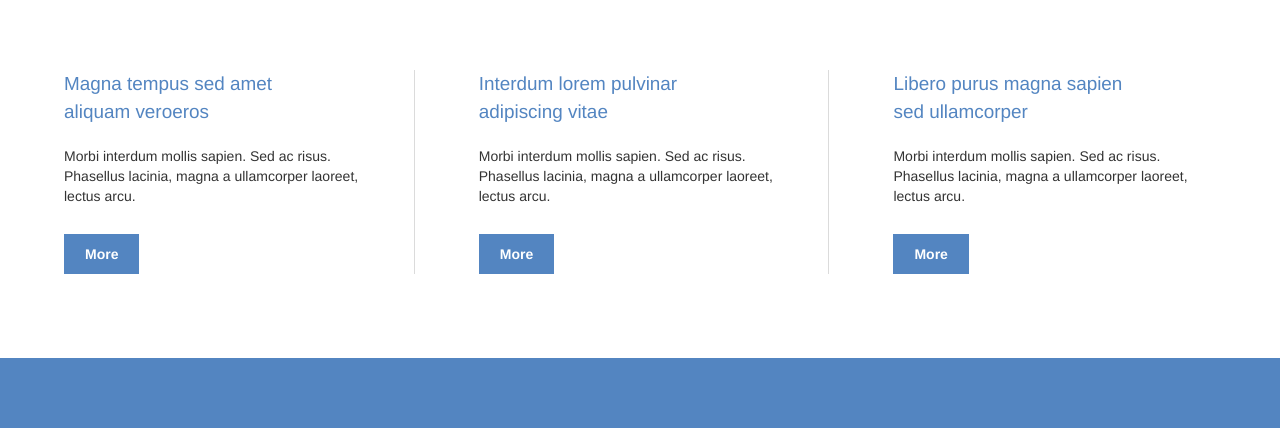
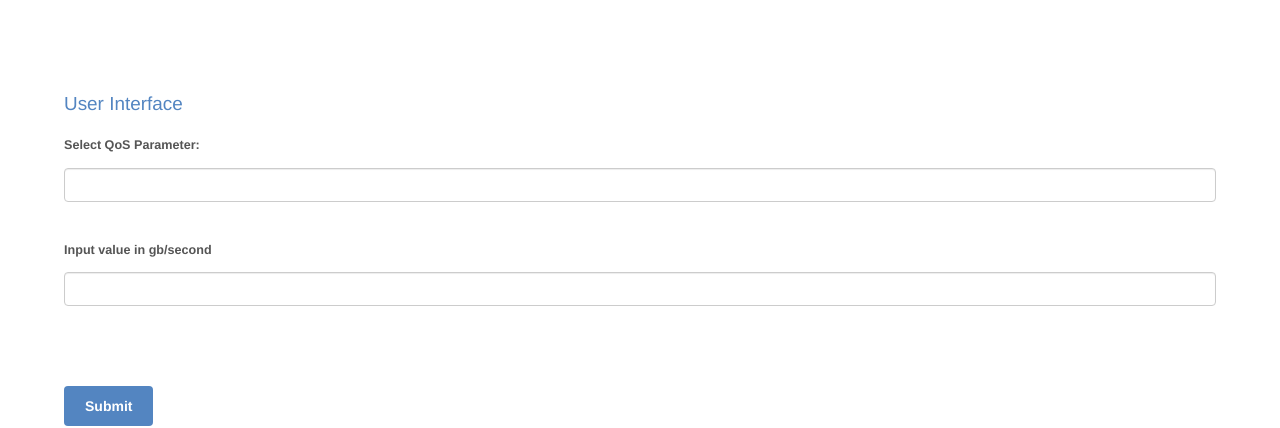
Before and after one commit to ddeng5/Networks-Web-App, an Angular app: page / in a window 1280 px wide. Shown: the part 391-819 px from the top of the page. Built offline with nearby package versions, Linux system fonts and the light colour scheme.

Commit message:
Setup user input form

```diff
--- a/src/app/app.component.css
+++ b/src/app/app.component.css
@@ -3064,3 +3064,19 @@ button:disabled,
   }
 
 }
+
+.special {
+  border-radius: 4px;
+}
+
+
+.form-control.ng-valid {
+  display: block;
+  width: 100%;
+  height: 34px;
+  padding: 6px 12px;
+  background-color: #fff;
+  border: 1px solid #ccc;
+  border-radius: 4px;
+
+}
--- a/src/app/app.component.html
+++ b/src/app/app.component.html
@@ -1,4 +1,4 @@
-<header id="header">
+<header id="header" xmlns="http://www.w3.org/1999/html">
   <div class="inner">
     <nav id="nav">
       <a href="index.html">Home</a>
@@ -17,35 +17,38 @@
 <!-- One -->
 <section id="one" class="wrapper">
   <div class="inner">
-    <div class="flex flex-3">
+      <br>
       <article>
         <header>
-          <h3>Magna tempus sed amet<br /> aliquam veroeros</h3>
+          <h3>User Interface</h3>
         </header>
-        <p>Morbi interdum mollis sapien. Sed ac risus. Phasellus lacinia, magna a ullamcorper laoreet, lectus arcu.</p>
+
+        <div class="form-group">
+          <label>Select QoS Parameter:</label>
+          <select class="form-control" [(ngModel)]="selectedParam" (ngModelChange)="onSelect($event)">
+            <option *ngFor="let qos of qosParameters" >
+              {{qos}}
+            </option>
+          </select>
+        </div>
+
+
+        <br><br>
+
+        <div class="form-group">
+          <label>Input {{selectedParam}} value in {{units}}</label>
+          <input type="number" class="form-control">
+        </div>
+
+        <br><br><br><br>
+
         <footer>
-          <a href="#" class="button special">More</a>
+          <a href="#" class="button special">Submit</a>
         </footer>
+
+        <br>
+
       </article>
-      <article>
-        <header>
-          <h3>Interdum lorem pulvinar<br /> adipiscing vitae</h3>
-        </header>
-        <p>Morbi interdum mollis sapien. Sed ac risus. Phasellus lacinia, magna a ullamcorper laoreet, lectus arcu.</p>
-        <footer>
-          <a href="#" class="button special">More</a>
-        </footer>
-      </article>
-      <article>
-        <header>
-          <h3>Libero purus magna sapien<br /> sed ullamcorper</h3>
-        </header>
-        <p>Morbi interdum mollis sapien. Sed ac risus. Phasellus lacinia, magna a ullamcorper laoreet, lectus arcu.</p>
-        <footer>
-          <a href="#" class="button special">More</a>
-        </footer>
-      </article>
-    </div>
   </div>
 </section>
 
--- a/src/app/app.component.ts
+++ b/src/app/app.component.ts
@@ -7,4 +7,31 @@ import { Component } from '@angular/core';
 })
 export class AppComponent {
   title = 'Quality of Service Application';
+
+  qosParameters = [
+    'Thoroughput',
+    'Latency',
+    'Jitter'
+  ];
+
+  selectedParam = '';
+  units = 'gb/second';
+
+  onSelect(qos) {
+    if (qos == 'Latency') {
+      console.log("wow");
+      this.units = 'mb/sec';
+    }
+  }
+
+  _keyPress(event: any) {
+    const pattern = /[0-9\+\-\ ]/;
+    let inputChar = String.fromCharCode(event.charCode);
+
+    if (!pattern.test(inputChar)) {
+      // invalid character, prevent input
+      event.preventDefault();
+    }
+  }
+
 }
```
